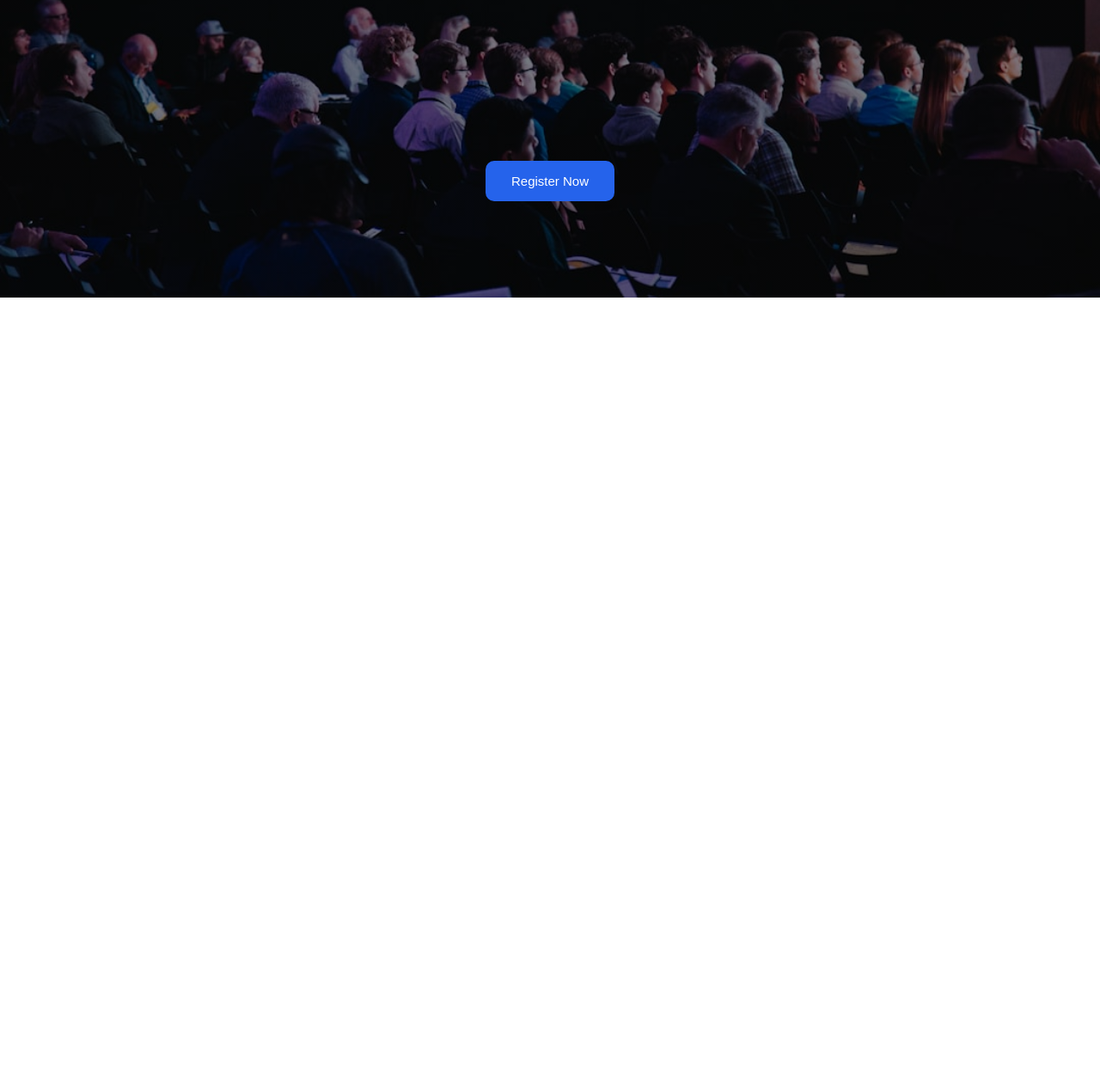
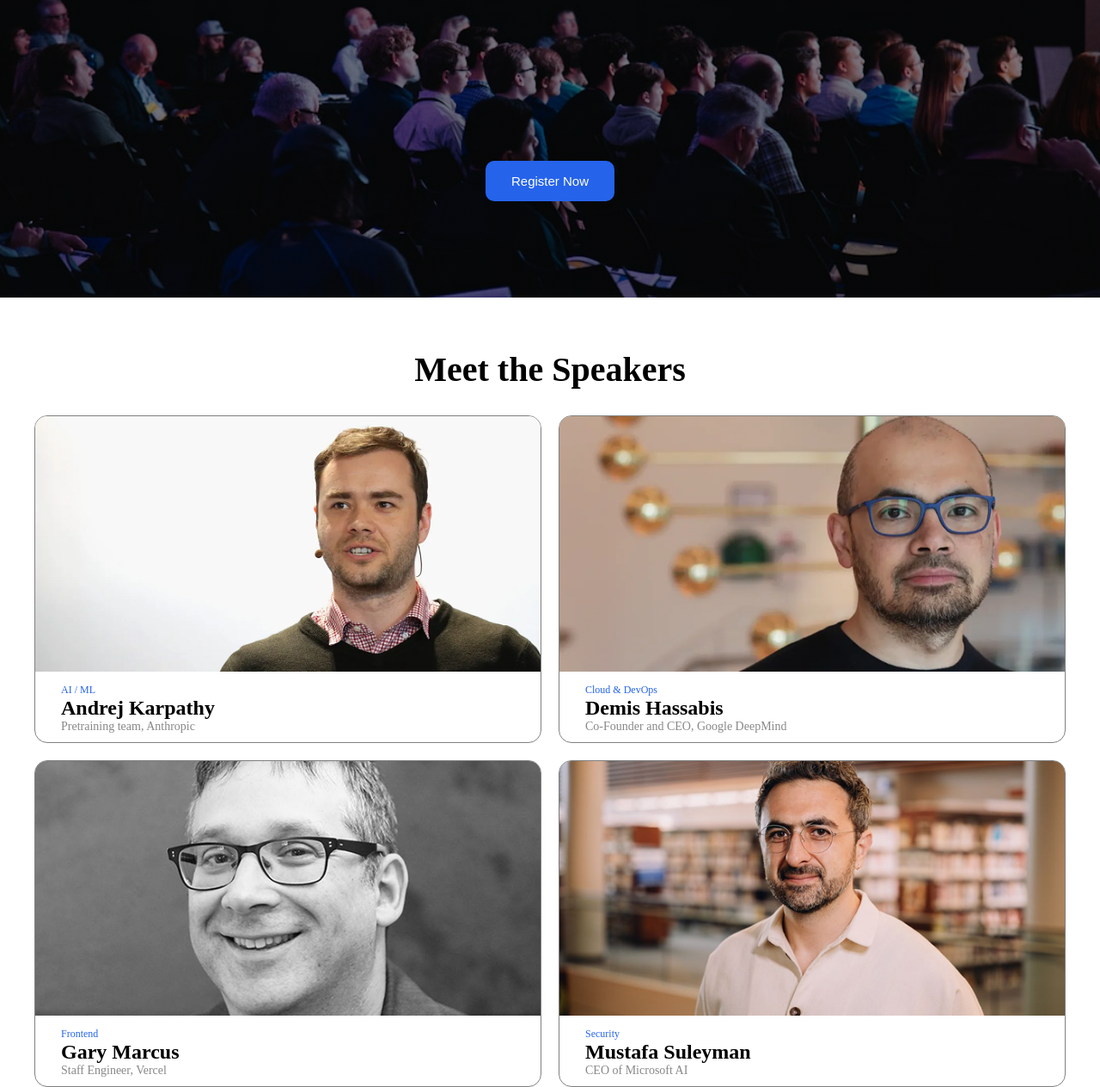
Before and after one commit to swagata-ahona/B14-A01-DevConf-2026, a plain HTML site: page Assigment/B14-A01-DevConf-2026/index.html in a window 1280 px wide. Shown: the part 443-1707 px from the top of the page at 86% size. Before the commit the page ends 800 px from the top, so only its background shows below. Drawn offline with Linux system fonts and the light colour scheme.

Commit message:
thred commit

```diff
--- a/Assigment/B14-A01-DevConf-2026/index.html
+++ b/Assigment/B14-A01-DevConf-2026/index.html
@@ -32,6 +32,44 @@
         </div>
     </header>
     <!--header-area-end-->
-
+    <!--Spekar-area-start-->
+    <section>
+        <h2 class="spekar-area-head">Meet the Speakers</h2>
+        <div class="spekar-area comon-area">
+            <div class="card">
+                <img src="./imges/andrej.png" alt="" srcset="">
+                <div class="card-content">
+                    <p class="small-content">AI / ML</p>
+                <h2>Andrej Karpathy</h2>
+                <p class="secend-card-content">Pretraining team, Anthropic</p>
+                </div>
+            </div>
+            <div class="card">
+                <img src="./imges/demis.png" alt="" srcset="">
+                <div class="card-content">
+                    <p class="small-content">Cloud & DevOps</p>
+                <h2>Demis Hassabis</h2>
+                <p class="secend-card-content">Co-Founder and CEO, Google DeepMind</p>
+                </div>
+            </div>
+            <div class="card">
+                <img src="./imges/gary.png" alt="" srcset="">
+                <div class="card-content">
+                    <p class="small-content">Frontend</p>
+                <h2>Gary Marcus</h2>
+                <p class="secend-card-content">Staff Engineer, Vercel</p>
+                </div>
+            </div>
+            <div class="card">
+                <img src="./imges/mustafa.png" alt="" srcset="">
+                <div class="card-content">
+                    <p class="small-content">Security</p>
+                <h2>Mustafa Suleyman</h2>
+                <p class="secend-card-content">CEO of Microsoft AI</p>
+                </div>
+            </div>
+        </div>
+    </section>
+    <!--Spekar-area-end-->
 </body>
 </html>
--- a/Assigment/B14-A01-DevConf-2026/style.css
+++ b/Assigment/B14-A01-DevConf-2026/style.css
@@ -2,6 +2,12 @@
    margin: 0;
    padding: 0;
 }
+.comon-area{
+    max-width: 1200px;
+    margin: auto;
+}
+
+
 .nav-area{
     display: flex;
     justify-content: space-around;
@@ -68,3 +74,42 @@
     padding: 15px 30px;
 }
 /* header-area-end */
+section{
+    margin-top: 30px;
+}
+.spekar-area-head{
+    text-align: center;
+    padding: 30px;
+    font-size: 40px;
+
+}
+.spekar-area{
+    display: grid;
+    grid-template-columns: repeat(2, 1fr);
+    gap: 20px;
+
+}
+.card{
+    border: 1px solid gray;
+    border-radius: 15px;
+    overflow: hidden;
+}
+.card img{
+    width: 100%;
+    height: auto;
+}
+.card-content{
+    margin-left: 20px;
+    padding: 10px;
+}
+.card-content .small-content{
+    color: #2563EB;
+    font-size: 12px;
+    font-weight: 400px;
+}
+.card-content .secend-card-content{
+    color: #888888;
+    font-size: 14px;
+    font-weight: 500;
+}
+/* spekar-area-end */
```
